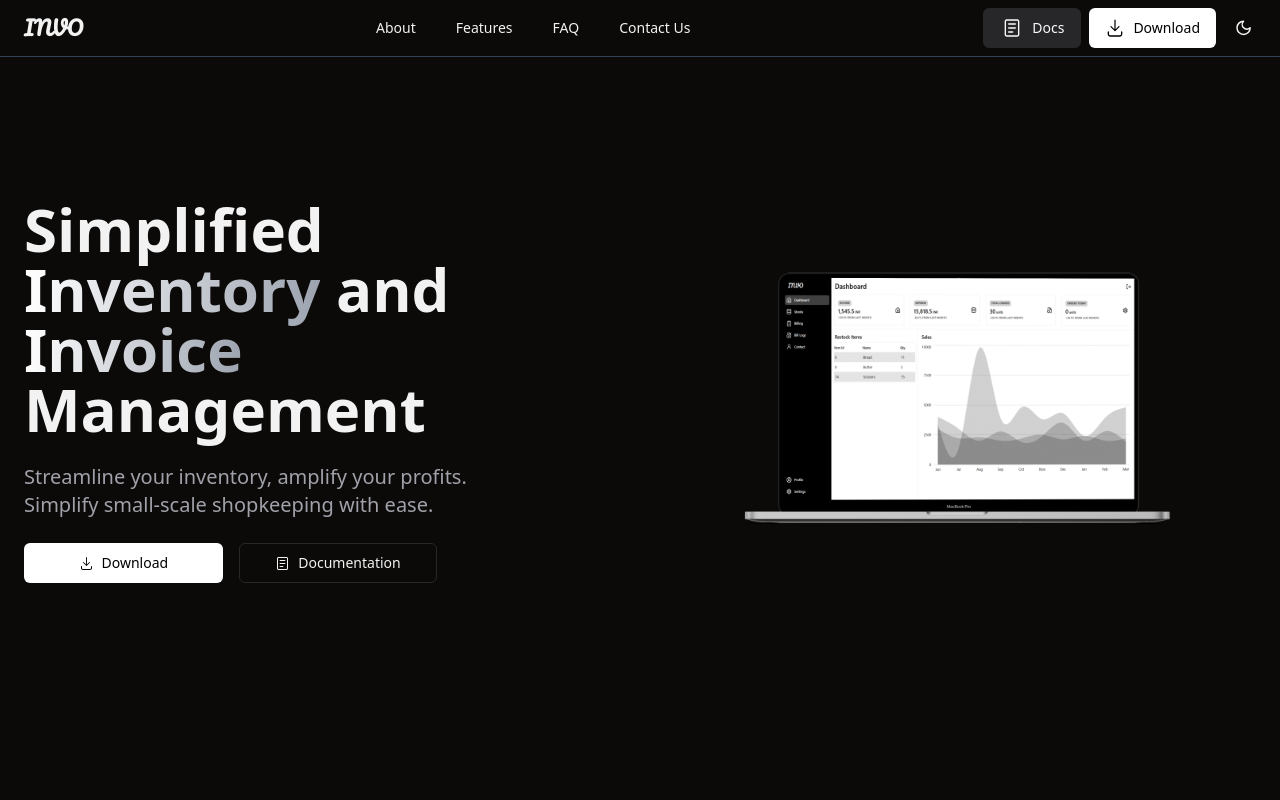
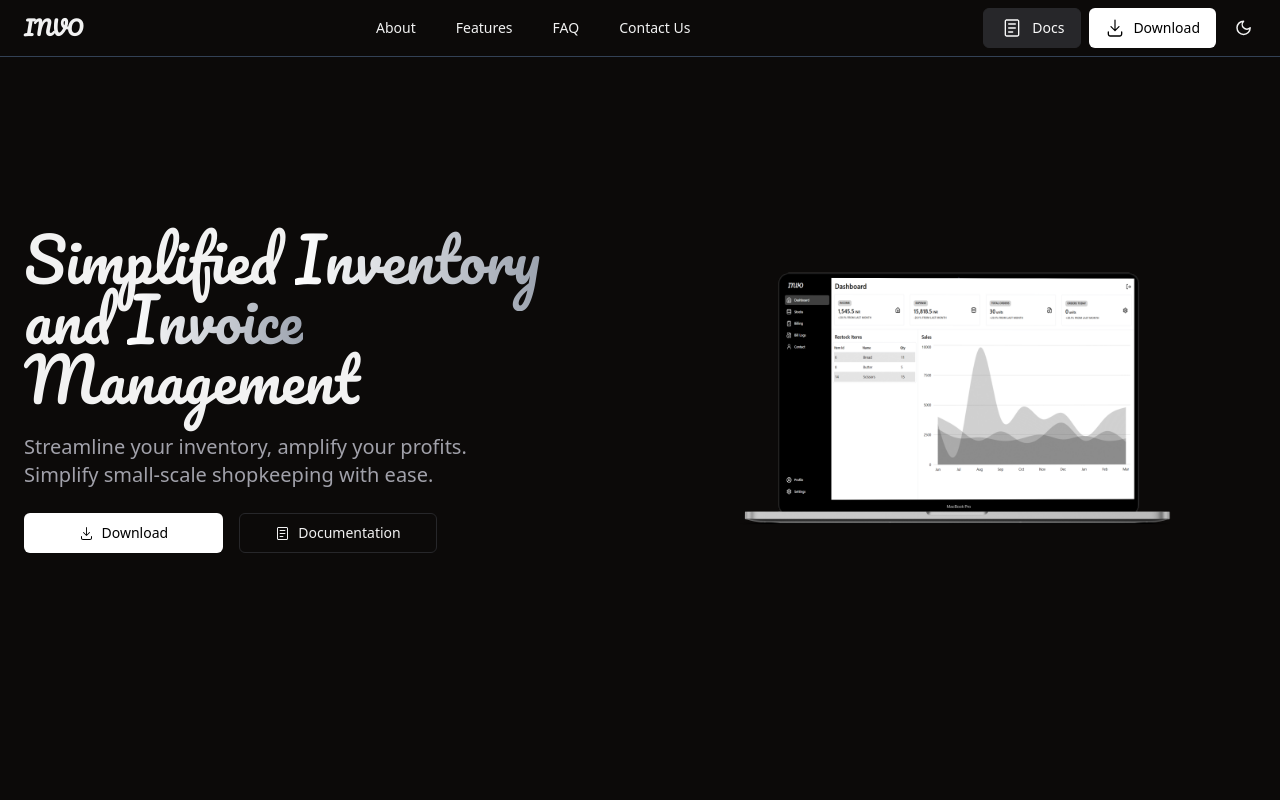
Before and after one commit to krish4693/invo-website, a Next.js app: page / in a window 1280 px wide. Shown: the top 800 px of the page. Built offline with nearby package versions, Linux system fonts and the light colour scheme.

Commit message:
added newfont to hero

```diff
--- a/src/app/globals.css
+++ b/src/app/globals.css
@@ -1,11 +1,22 @@
 @import url('https://fonts.googleapis.com/css2?family=Pacifico&display=swap');
-
+@import url('https://fonts.googleapis.com/css2?family=Pacifico&family=Sacramento&display=swap');
 
 
 
 @tailwind base;
 @tailwind components;
 @tailwind utilities;
+.sacramento-regular {
+  font-family: "Sacramento", cursive;
+  font-weight: 1000;
+  font-style: italic;
+}
+.pacifico-regular {
+  font-family: "Pacifico", cursive;
+  font-weight: 400;
+  font-style: normal;
+}
+
 
 .shadow {
   position: absolute;
--- a/src/components/Hero.tsx
+++ b/src/components/Hero.tsx
@@ -20,8 +20,8 @@ export const Hero = () => {
     <section className="container grid lg:grid-cols-2 place-items-center py-20 md:py-32 gap-10">
 
       <div className="text-center lg:text-start space-y-6  ">
-        <main className="text-5xl md:text-6xl font-bold ">
-          <h1 className="inline">
+        <main className="text-5xl md:text-6xl font-bold pacifico-regular">
+          <h1 className="inline ">
             <span>
               Simplified
             </span>{" "}
```
